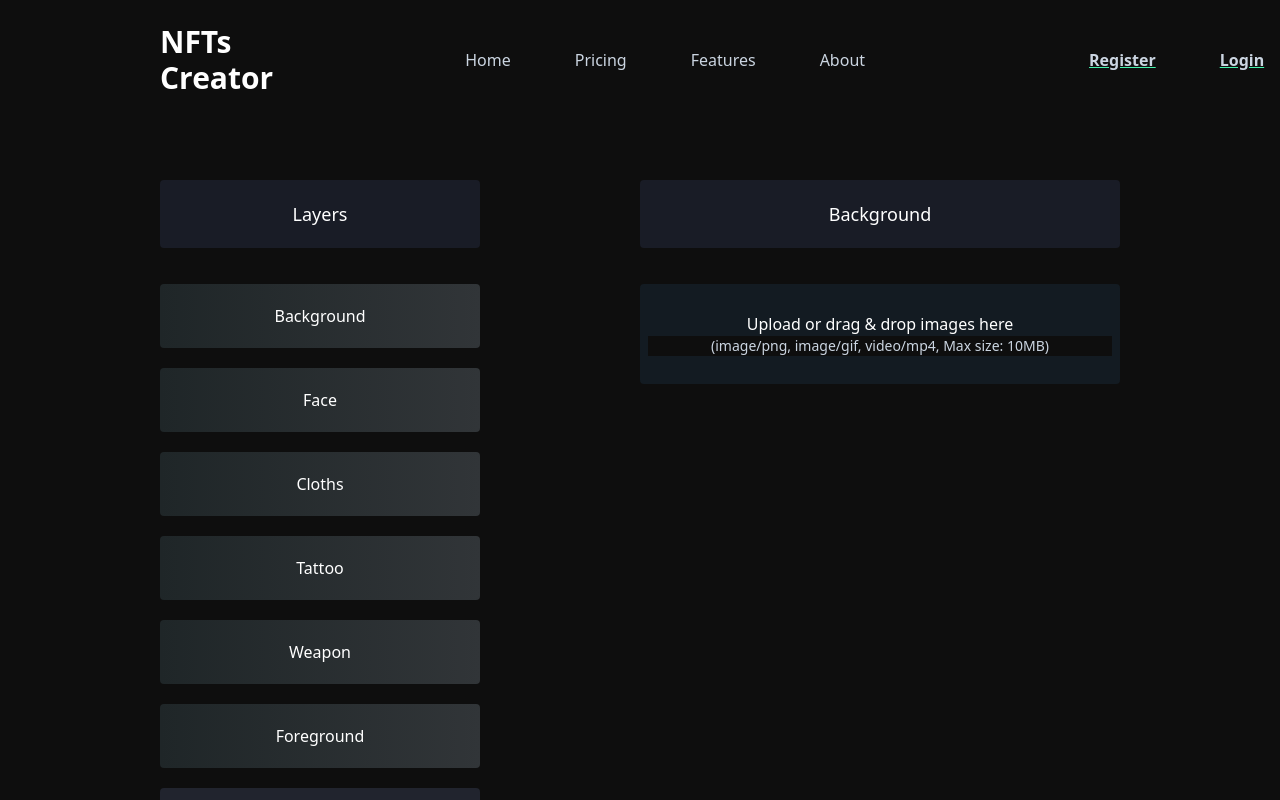
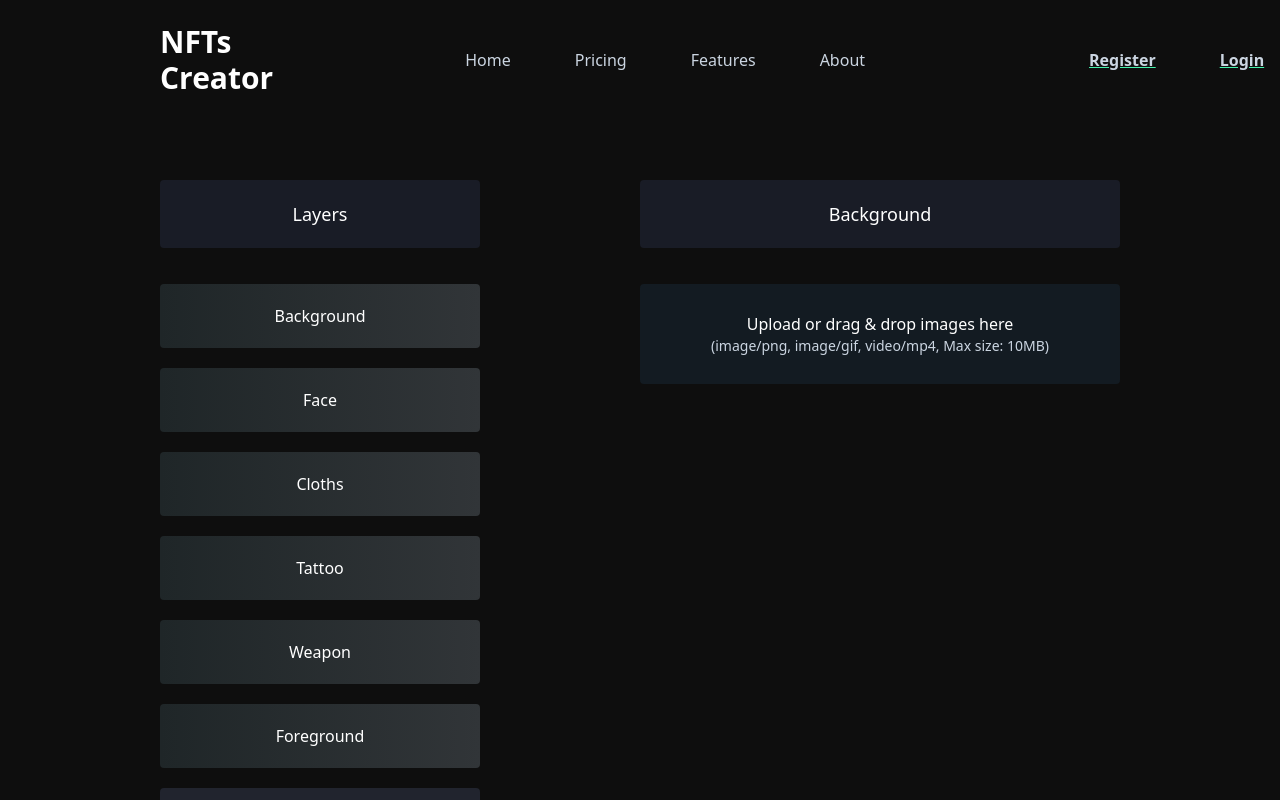
Before and after one commit to Ujjwal-here/NFTs-Creator, a Next.js app: page / in a window 1280 px wide. Shown: the top 800 px of the page. Built offline with nearby package versions, Linux system fonts and the light colour scheme.

Commit message:
Minor Change

```diff
--- a/components/Layers.js
+++ b/components/Layers.js
@@ -103,7 +103,7 @@ const Layers = () => {
         </div>
         <div className="text-md my-9 px-2 py-7 text-center cursor-pointer rounded bg-[#131B22] text-white ">
           Upload or drag & drop images here
-          <div className="font-thin text-sm text-[#cbd5e1]">(image/png, image/gif, video/mp4, Max size: 10MB)</div>
+          <div className="font-thin text-sm bg-[#131B22] text-[#cbd5e1]">(image/png, image/gif, video/mp4, Max size: 10MB)</div>
         </div>
       </div>
     </div>
```
